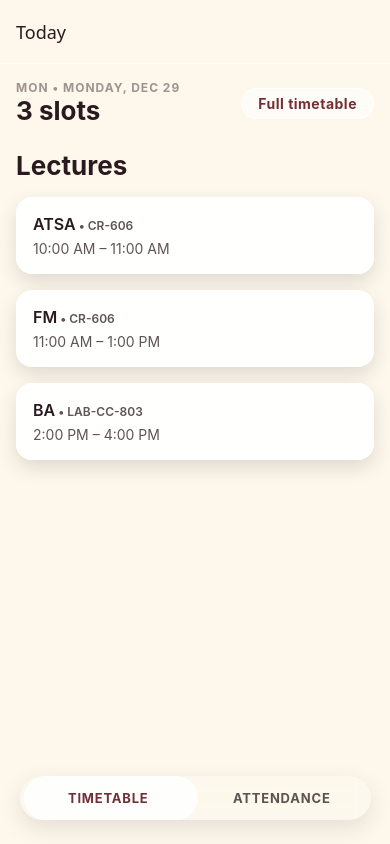
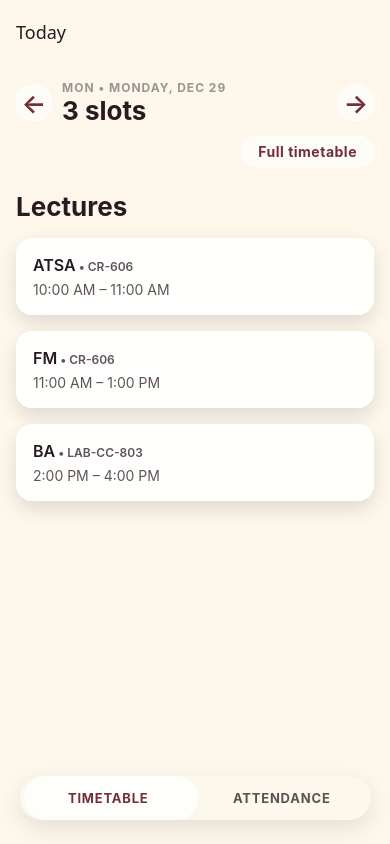
Before and after one commit to soumyyy/SHIT, a React Native app: screen /TimetableToday in a window 390 px wide. Built offline with nearby package versions, Linux system fonts and the light colour scheme.

Commit message:
Date navigation

```diff
--- a/src/screens/TimetableTodayScreen.tsx
+++ b/src/screens/TimetableTodayScreen.tsx
@@ -5,7 +5,7 @@ import { SafeAreaView } from "react-native-safe-area-context";
 
 import { AttendanceModal } from "@/components/AttendanceModal";
 import { LectureCard } from "@/components/LectureCard";
-import { colors, layout, spacing, typography } from "@/constants/theme";
+import { colors, layout, radii, spacing, typography } from "@/constants/theme";
 import { formatTimeRange, getDayLabel, getTodayDayOfWeek } from "@/data/helpers";
 import { TimetableSlot } from "@/data/models";
 import { useData } from "@/data/DataContext";
@@ -23,7 +23,8 @@ const formatDateLabel = (date: Date) =>
 
 export const TimetableTodayScreen = ({ navigation }: Props) => {
   const [currentDate, setCurrentDate] = useState(new Date());
-  const dayOfWeek = getTodayDayOfWeek(currentDate);
+  const [selectedDate, setSelectedDate] = useState(new Date());
+  const dayOfWeek = getTodayDayOfWeek(selectedDate);
   const { slots, subjects, attendanceLogs, markAttendance } = useData();
   const swipeHandlers = useTabSwipe(navigation, "TimetableTab");
 
@@ -33,6 +34,24 @@ export const TimetableTodayScreen = ({ navigation }: Props) => {
     }, 60_000);
     return () => clearInterval(timer);
   }, []);
+
+  const goToPreviousDay = () => {
+    const newDate = new Date(selectedDate);
+    newDate.setDate(newDate.getDate() - 1);
+    setSelectedDate(newDate);
+  };
+
+  const goToNextDay = () => {
+    const newDate = new Date(selectedDate);
+    newDate.setDate(newDate.getDate() + 1);
+    setSelectedDate(newDate);
+  };
+
+  const goToToday = () => {
+    setSelectedDate(new Date());
+  };
+
+  const isToday = selectedDate.toDateString() === currentDate.toDateString();
 
   const subjectsById = useMemo(
     () => new Map(subjects.map((subject) => [subject.id, subject])),
@@ -71,11 +90,11 @@ export const TimetableTodayScreen = ({ navigation }: Props) => {
     }
   };
 
-  // Find existing attendance for selected slot on today's date
-  const todayDateString = currentDate.toISOString().split("T")[0];
+  // Find existing attendance for selected slot on selected date
+  const selectedDateString = selectedDate.toISOString().split("T")[0];
   const existingAttendance = selectedSlot
     ? attendanceLogs.find(
-      (log) => log.slotId === selectedSlot.id && log.date === todayDateString
+      (log) => log.slotId === selectedSlot.id && log.date === selectedDateString
     )
     : undefined;
 
@@ -88,20 +107,35 @@ export const TimetableTodayScreen = ({ navigation }: Props) => {
         {...swipeHandlers}
       >
         <View style={styles.headerRow}>
-          <View>
+          <View style={styles.dateNavigation}>
+            <Pressable style={styles.navButton} onPress={goToPreviousDay}>
+              <Text style={styles.navButtonText}>←</Text>
+            </Pressable>
+            <View style={styles.dateInfo}>
               <Text style={styles.dayLabel}>
-              {getDayLabel(dayOfWeek)} • {formatDateLabel(currentDate)}
+                {getDayLabel(dayOfWeek)} • {formatDateLabel(selectedDate)}
               </Text>
               <Text style={styles.slotCount}>
                 {todaysSlots.length} slot{todaysSlots.length === 1 ? "" : "s"}
               </Text>
             </View>
+            <Pressable style={styles.navButton} onPress={goToNextDay}>
+              <Text style={styles.navButtonText}>→</Text>
+            </Pressable>
+          </View>
+          <View style={styles.headerButtons}>
+            {!isToday && (
+              <Pressable style={styles.todayButton} onPress={goToToday}>
+                <Text style={styles.todayButtonText}>Today</Text>
+              </Pressable>
+            )}
             <Pressable
               style={styles.compactButton}
               onPress={() => navigation.navigate("FullTimetable")}
             >
               <Text style={styles.compactButtonText}>Full timetable</Text>
             </Pressable>
+          </View>
         </View>
 
         <View style={styles.sectionHeader}>
@@ -115,7 +149,7 @@ export const TimetableTodayScreen = ({ navigation }: Props) => {
           todaysSlots.map((slot) => {
             const subject = subjectsById.get(slot.subjectId);
             const attendanceStatus = attendanceLogs.find(
-              (log) => log.slotId === slot.id && log.date === todayDateString,
+              (log) => log.slotId === slot.id && log.date === selectedDateString,
             )?.status;
             return (
               <LectureCard
@@ -162,10 +196,51 @@ const styles = StyleSheet.create({
     paddingTop: spacing.md,
   },
   headerRow: {
+    flexDirection: "column",
+    gap: spacing.sm,
+    marginBottom: spacing.lg,
+  },
+  dateNavigation: {
     flexDirection: "row",
-    justifyContent: "space-between",
     alignItems: "center",
-    marginBottom: spacing.lg,
+    gap: spacing.sm,
+  },
+  navButton: {
+    width: 36,
+    height: 36,
+    borderRadius: radii.md,
+    borderWidth: 1,
+    borderColor: colors.glassBorder,
+    backgroundColor: colors.glass,
+    alignItems: "center",
+    justifyContent: "center",
+  },
+  navButtonText: {
+    color: colors.accent,
+    fontSize: typography.heading,
+    fontWeight: "600",
+  },
+  dateInfo: {
+    flex: 1,
+  },
+  headerButtons: {
+    flexDirection: "row",
+    gap: spacing.sm,
+    justifyContent: "flex-end",
+  },
+  todayButton: {
+    borderRadius: spacing.lg,
+    borderWidth: 1,
+    borderColor: colors.accent,
+    paddingHorizontal: spacing.md,
+    paddingVertical: spacing.xs,
+    backgroundColor: colors.accent + "15",
+  },
+  todayButtonText: {
+    color: colors.accent,
+    fontSize: typography.small,
+    fontWeight: "700",
+    letterSpacing: 0.5,
   },
   dayLabel: {
     color: colors.textMuted,
```
Lines whose indentation alone changed are shown as unchanged.
